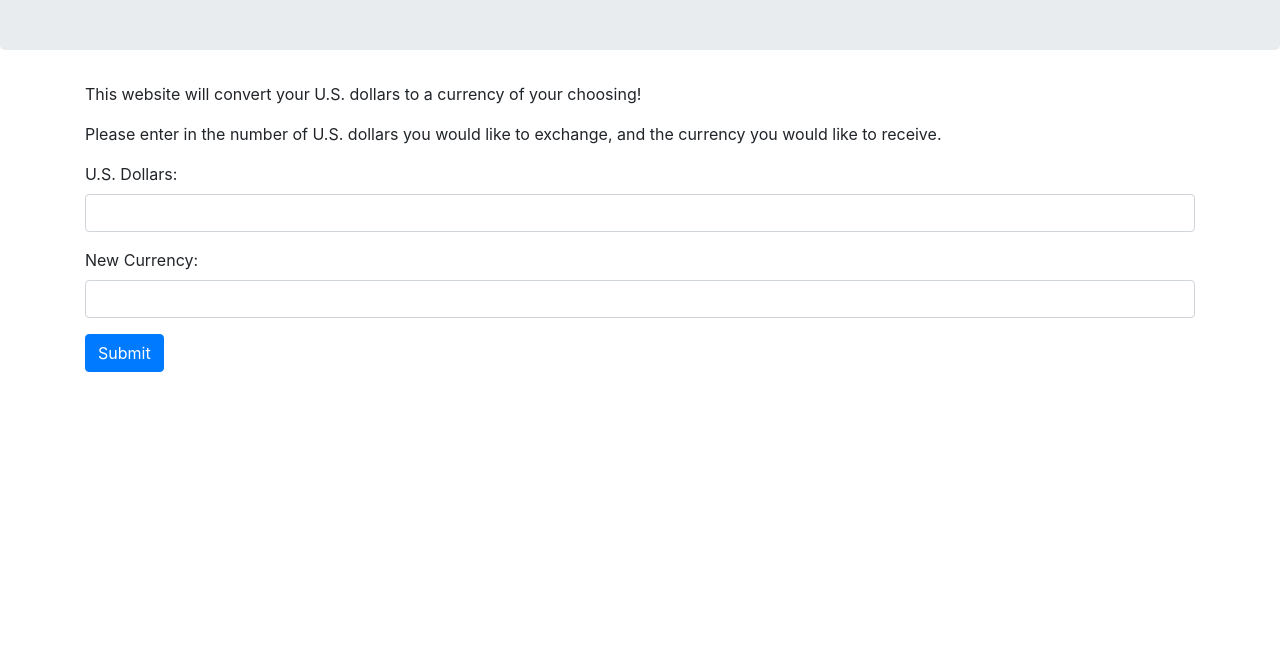
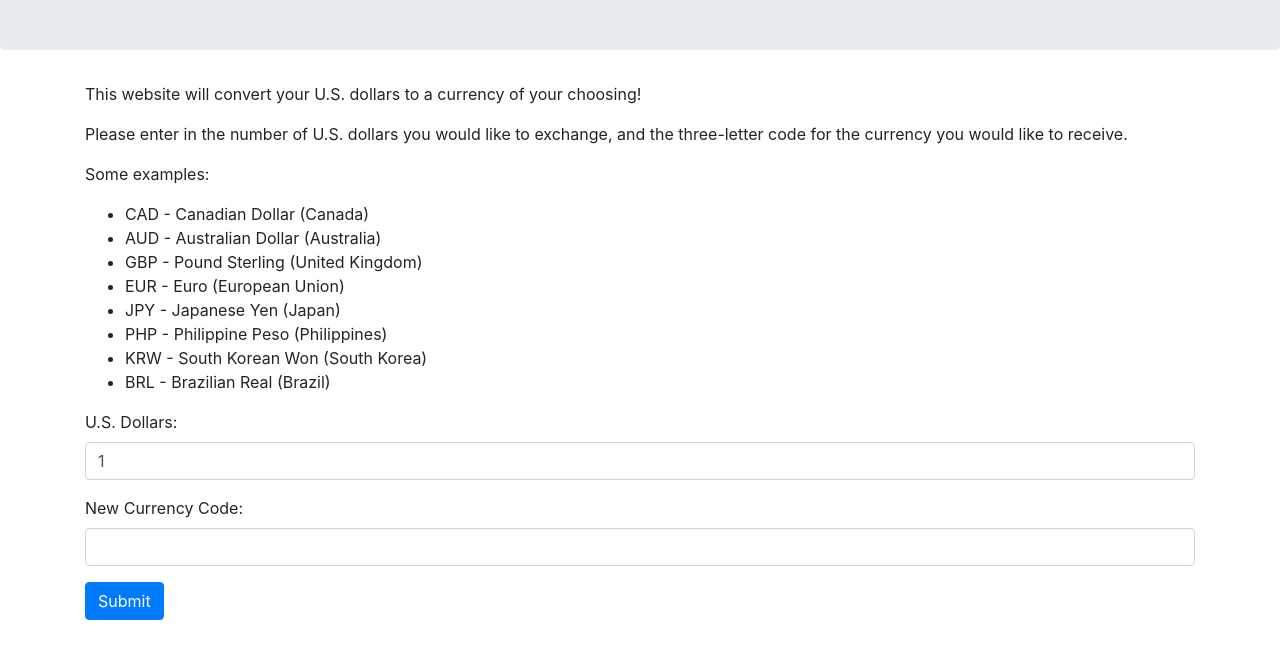
Before and after one commit to shanencross/currency-exchanger, a website built with webpack: page src/index.html in a window 1280 px wide. Shown: the part 134-792 px from the top of the page. Built offline with nearby package versions, Linux system fonts and the light colour scheme.

Commit message:
Add content for currency examples, and limit number field inputs to a minimum

```diff
--- a/src/index.html
+++ b/src/index.html
@@ -8,28 +8,36 @@
 		<h1>Currency Exchanger</h1>
 	</div>
 	<div class="container">
-
 		<div id="collecting-input">
 			<p>This website will convert your U.S. dollars to a currency of your choosing!</p>
-			<p>Please enter in the number of U.S. dollars you would like to exchange, and the currency you would like to receive.</p>
-
+			<p>Please enter in the number of U.S. dollars you would like to exchange, and the three-letter code for the currency you would like to receive.</p>
+			<p>Some examples:</p>
+			<ul>
+				<li>CAD -	Canadian Dollar	(Canada)</li>
+				<li>AUD -	Australian Dollar	(Australia)</li>
+				<li>GBP - Pound Sterling (United Kingdom)</li>
+				<li>EUR - Euro	(European Union)</li>
+				<li>JPY -	Japanese Yen (Japan)</li>
+				<li>PHP -	Philippine Peso	(Philippines)</li>
+				<li>KRW -	South Korean Won	(South Korea)</li>
+				<li>BRL	- Brazilian Real	(Brazil)</li>
+			</ul>
 			<form id="currency-form" class="form">
 				<div class="form-group">
 					<label for="USD-input">U.S. Dollars:</label>
-					<input id="USD-input" class="form-control" type="text">
+					<input id="USD-input" class="form-control" type="number" step="any" min="0.0001" value="1">
 				</div>
 				<div class="form-group">
-					<label for="currency-input">New Currency:</label>
+					<label for="currency-input">New Currency Code:</label>
 					<input id="currency-input" class="form-control" type="text">
 				</div>
 				<button id="currency-submit" class="btn btn-primary" type="submit">Submit</button>
 			</form>
 		</div>
-
+		<br>
 		<div id="results">
 			<p>You will receive <span id="converted-money"></span> of the <span id="new-currency"></span> currency</p>
 		</div>
-
 		<div id="invalid-currency-message" class="error-message-container">
 			<p>The currency <span id="invalid-currency"></span> is not supported.</p>
 		</div>
```
